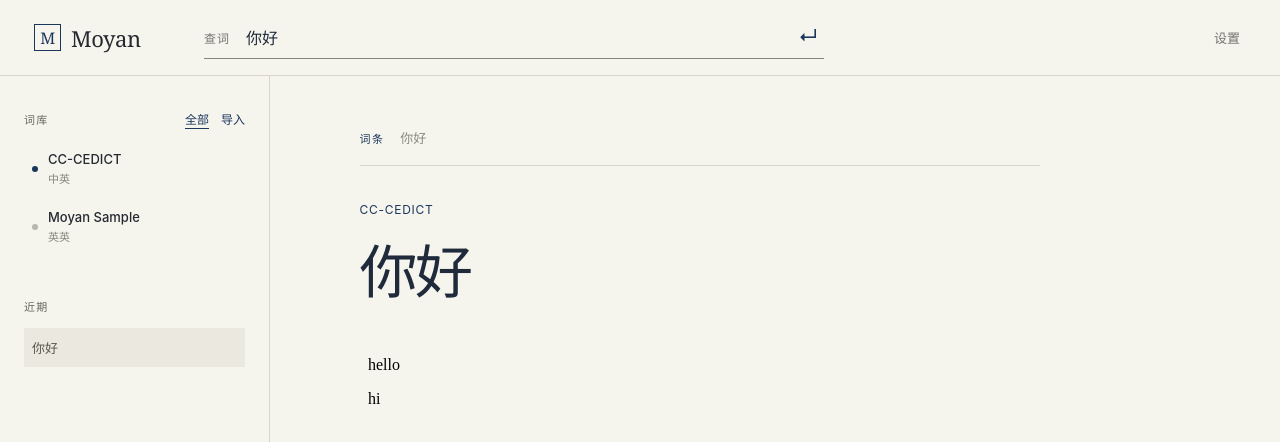
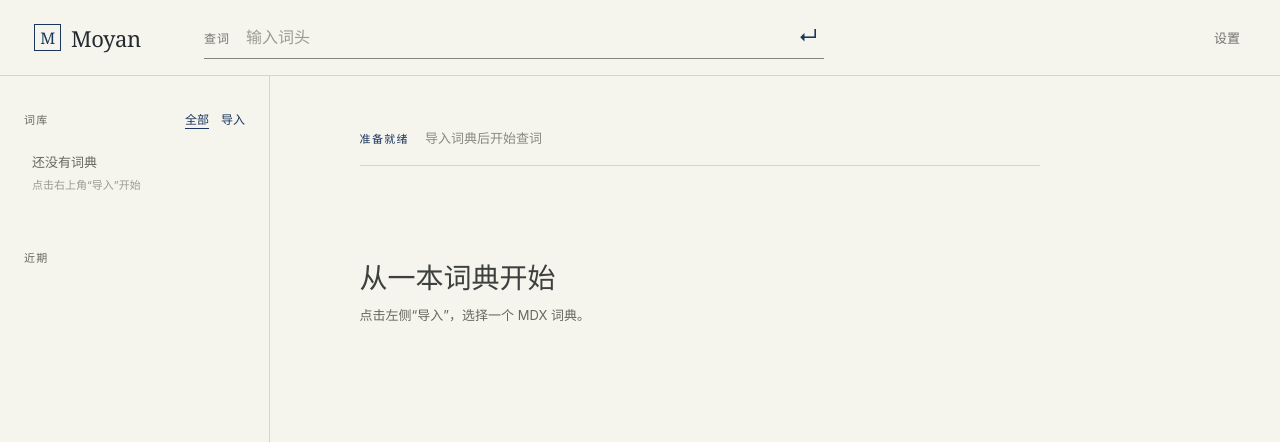
Before and after one commit to michaelmjhhhh/Moyan, a React (Vite) app in the folder frontend/: page / in a window 1280 px wide. Shown: the top 442 px of the page. Built offline with nearby package versions, Linux system fonts and the light colour scheme.

Commit message:
fix: align empty dictionary feedback

```diff
--- a/frontend/src/App.tsx
+++ b/frontend/src/App.tsx
@@ -12,17 +12,14 @@ type Entry = DictionaryEntry & {
   pronunciation?: string
 }
 
-const initialDictionaries: Dictionary[] = [
-  { id: 'cc-cedict', name: 'CC-CEDICT', language: '中英', enabled: true },
-  { id: 'moyan-sample', name: 'Moyan Sample', language: '英英', enabled: false },
-]
+const initialDictionaries: Dictionary[] = []
 
 export function App() {
-  const [query, setQuery] = useState('你好')
-  const [submittedQuery, setSubmittedQuery] = useState('你好')
+  const [query, setQuery] = useState('')
+  const [submittedQuery, setSubmittedQuery] = useState('')
   const [sidebarOpen, setSidebarOpen] = useState(true)
   const [selectedDictionary, setSelectedDictionary] = useState<string | null>(null)
-  const [history, setHistory] = useState(['你好'])
+  const [history, setHistory] = useState<string[]>([])
   const [dictionaries, setDictionaries] = useState(initialDictionaries)
   const [results, setResults] = useState<Entry[]>([])
   const [candidates, setCandidates] = useState<string[]>([])
@@ -30,11 +27,16 @@ export function App() {
   const [isImporting, setIsImporting] = useState(false)
   const [importStatus, setImportStatus] = useState('')
   const searchInputRef = useRef<HTMLInputElement>(null)
-  const visibleResults = selectedDictionary
-    ? results.filter((entry) => entry.Dictionary === selectedDictionary)
-    : results
+  const enabledNames = new Set(dictionaries.filter((dictionary) => dictionary.enabled).map((dictionary) => dictionary.name))
+  const visibleResults = results.filter((entry) => enabledNames.has(entry.Dictionary) && (!selectedDictionary || entry.Dictionary === selectedDictionary))
 
   useEffect(() => {
+    if (!submittedQuery) {
+      setResults([])
+      setCandidates([])
+      setIsSearching(false)
+      return
+    }
     let cancelled = false
     setIsSearching(true)
     setCandidates([])
@@ -68,6 +70,15 @@ export function App() {
     return () => window.removeEventListener('keydown', handleShortcut)
   }, [])
 
+  function toggleDictionary(id: string) {
+    const dictionary = dictionaries.find((item) => item.id === id)
+    if (!dictionary) return
+    setDictionaries((current) => current.map((item) => item.id === id ? { ...item, enabled: !item.enabled } : item))
+    if (dictionary.enabled && selectedDictionary === dictionary.name) {
+      setSelectedDictionary(null)
+    }
+  }
+
   async function importDictionary() {
     setIsImporting(true)
     setImportStatus('正在导入词典…')
@@ -78,7 +89,7 @@ export function App() {
         return
       }
       setDictionaries((current) => current.some((dictionary) => dictionary.name === name)
-        ? current
+        ? current.map((dictionary) => dictionary.name === name ? { ...dictionary, enabled: true } : dictionary)
         : [...current, { id: name, name, language: 'MDX', enabled: true }])
       setSelectedDictionary(name)
       setImportStatus(`已导入：${name}`)
@@ -135,21 +146,33 @@ export function App() {
                 </span>
               </div>
               <div className="dictionary-list">
-                {dictionaries.map((dictionary) => (
+                {dictionaries.length > 0 ? dictionaries.map((dictionary) => (
+                  <div className="dictionary-row" key={dictionary.id}>
                     <button
                       className={`dictionary-item${dictionary.enabled ? ' is-enabled' : ''}${selectedDictionary === dictionary.name ? ' is-selected' : ''}`}
-                    key={dictionary.id}
                       type="button"
                       aria-pressed={selectedDictionary === dictionary.name}
                       onClick={() => setSelectedDictionary((current) => current === dictionary.name ? null : dictionary.name)}
                     >
                       <span className="status-dot" aria-hidden="true" />
-                    <span>
+                      <span className="dictionary-label">
                         <strong>{dictionary.name}</strong>
                         <small>{dictionary.language}</small>
                       </span>
                     </button>
-                ))}
+                    <button
+                      className={`dictionary-toggle${dictionary.enabled ? ' is-enabled' : ''}`}
+                      type="button"
+                      aria-pressed={dictionary.enabled}
+                      aria-label={`${dictionary.name}${dictionary.enabled ? '：停用' : '：启用'}`}
+                      onClick={() => toggleDictionary(dictionary.id)}
+                    >
+                      {dictionary.enabled ? '启用' : '停用'}
+                    </button>
+                  </div>
+                )) : (
+                  <div className="dictionary-empty">还没有词典<br /><span>点击右上角“导入”开始</span></div>
+                )}
               </div>
             </section>
 
@@ -175,8 +198,8 @@ export function App() {
 
         <section className="reading-pane" aria-live="polite">
           <div className="reading-header">
-            <span className="result-kicker">{isSearching ? '查询中' : visibleResults.length ? '词条' : '未找到'}</span>
-            <span className="result-query">{submittedQuery}</span>
+            <span className="result-kicker">{isSearching ? '查询中' : visibleResults.length ? '词条' : submittedQuery ? '未找到' : '准备就绪'}</span>
+            <span className="result-query">{submittedQuery || '导入词典后开始查词'}</span>
           </div>
           {visibleResults.length ? (
             <div className="entries">
@@ -191,7 +214,7 @@ export function App() {
             </div>
           ) : (
             <div className="empty-state">
-              <p>{selectedDictionary && results.length ? `“${selectedDictionary}”中没有找到“${submittedQuery}”` : `没有找到“${submittedQuery}”`}</p>
+              <p>{!submittedQuery ? '从一本词典开始' : selectedDictionary && results.length ? `“${selectedDictionary}”中没有找到“${submittedQuery}”` : results.length && !visibleResults.length ? '当前词典均已停用' : `没有找到“${submittedQuery}”`}</p>
               {candidates.length > 0 ? (
                 <>
                   <span>你是不是想查：</span>
@@ -203,7 +226,7 @@ export function App() {
                     ))}
                   </div>
                 </>
-              ) : <span>试试其他词头，或导入一本词典。</span>}
+              ) : <span>{!submittedQuery ? '点击左侧“导入”，选择一个 MDX 词典。' : '试试其他词头，或导入一本词典。'}</span>}
             </div>
           )}
         </section>
--- a/frontend/src/styles.css
+++ b/frontend/src/styles.css
@@ -107,8 +107,9 @@ button:focus-visible, input:focus-visible { outline: 2px solid #1b365d; outline-
 .text-button { padding: 0; color: #1b365d; font-size: 12px; }
 .text-button.is-active { text-decoration: underline; text-underline-offset: 4px; }
 .text-button:disabled { color: #9d9b92; cursor: wait; }
-.status-message { margin: 16px 8px 0; color: #68675f; font-size: 11px; line-height: 1.5; }
-.dictionary-list, .history-list { display: grid; gap: 3px; }
+.status-message { margin: 16px 0 0; color: #68675f; font-size: 11px; line-height: 1.5; }
+.dictionary-list, .history-list { display: grid; gap: 6px; }
+.dictionary-row { display: flex; align-items: stretch; gap: 6px; }
 .dictionary-item, .history-item {
   display: flex;
   align-items: center;
@@ -120,12 +121,18 @@ button:focus-visible, input:focus-visible { outline: 2px solid #1b365d; outline-
   text-align: left;
   cursor: pointer;
 }
+.dictionary-item { flex: 1; min-width: 0; }
 .dictionary-item:hover, .history-item:hover, .history-item.is-current, .dictionary-item.is-selected { background: #ebe9df; }
 .dictionary-item.is-selected { box-shadow: inset 2px 0 #1b365d; }
-.dictionary-item strong { display: block; font-size: 13px; font-weight: 500; }
+.dictionary-label { min-width: 0; }
+.dictionary-item strong { display: block; overflow: hidden; font-size: 13px; font-weight: 500; text-overflow: ellipsis; white-space: nowrap; }
 .dictionary-item small { display: block; margin-top: 3px; color: #89877e; font-size: 11px; }
-.status-dot { width: 6px; height: 6px; border-radius: 50%; background: #b9b6ac; }
+.status-dot { width: 6px; height: 6px; flex: 0 0 6px; border-radius: 50%; background: #b9b6ac; }
 .is-enabled .status-dot { background: #1b365d; }
+.dictionary-toggle { flex: 0 0 46px; border: 1px solid #d8d4c9; color: #8b897f; background: transparent; cursor: pointer; font-size: 10px; }
+.dictionary-toggle:hover, .dictionary-toggle.is-enabled { border-color: #1b365d; color: #1b365d; }
+.dictionary-empty { padding: 10px 8px; color: #68675f; font-size: 13px; line-height: 1.7; }
+.dictionary-empty span { color: #9d9b92; font-size: 11px; }
 .history-item { color: #58574f; font-size: 13px; }
 
 .reading-pane { flex: 1; min-width: 0; max-width: 860px; padding: 52px clamp(28px, 7vw, 110px); }
@@ -156,7 +163,7 @@ button:focus-visible, input:focus-visible { outline: 2px solid #1b365d; outline-
   .topbar { gap: 16px; padding: 0 18px; }
   .wordmark { min-width: auto; }
   .wordmark > span:last-child, .quiet-button { display: none; }
-  .sidebar { flex-basis: 210px; padding: 24px 14px; }
+  .sidebar { flex-basis: 230px; padding: 24px 14px; }
   .reading-pane { padding: 34px 22px; }
 }
 
```
Also changed, not shown: 1 other file (tests, documents, lock files or other folders). Lines whose indentation alone changed are shown as unchanged.
